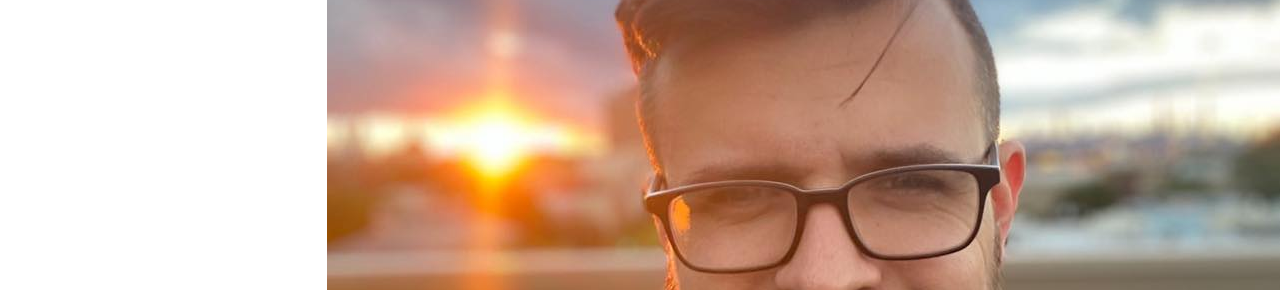
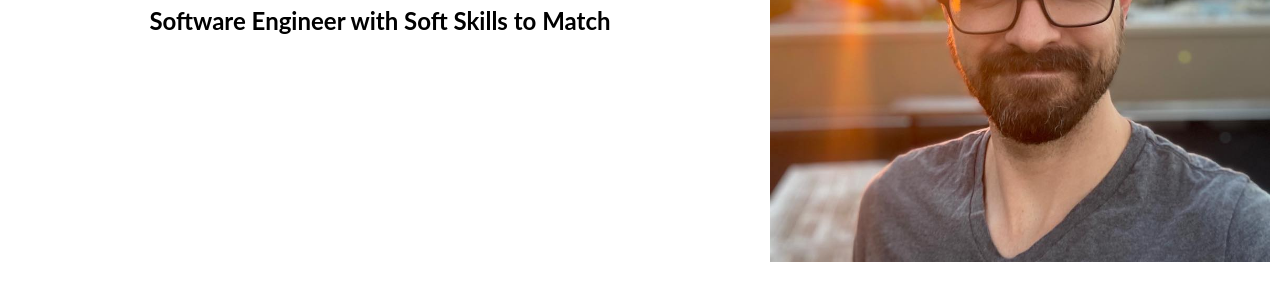
Before and after one commit to J-Oetting/Portfolio, a React app: page / in a window 1280 px wide. Shown: the part 321-611 px from the top of the page. Built offline with nearby package versions, Linux system fonts and the light colour scheme.

Commit message:
css updates to title component

```diff
--- a/components/Main.js
+++ b/components/Main.js
@@ -28,7 +28,7 @@ export default class Main extends React.Component {
                             <h2>Software Engineer with Soft Skills to Match</h2>
                         </div>
                         <div id='titlePic'>
-                            <img src='./ProfilePic.jpg' />
+                            <img id='pic' src='./ProfilePic.jpg' />
                         </div>
                     </div>
                     <MyStory />
--- a/style.css
+++ b/style.css
@@ -70,4 +70,16 @@ a:hover {
 
 .title {
     display: flex;
+    justify-content: space-between;
 }
+
+#pic {
+    width: 500px;
+    margin: 10px;
+}
+
+div#titleText {
+    text-align: center;
+    margin-top: 175px;
+    flex-grow: 2;
+}
```
Also changed, not shown: 2 other files.
